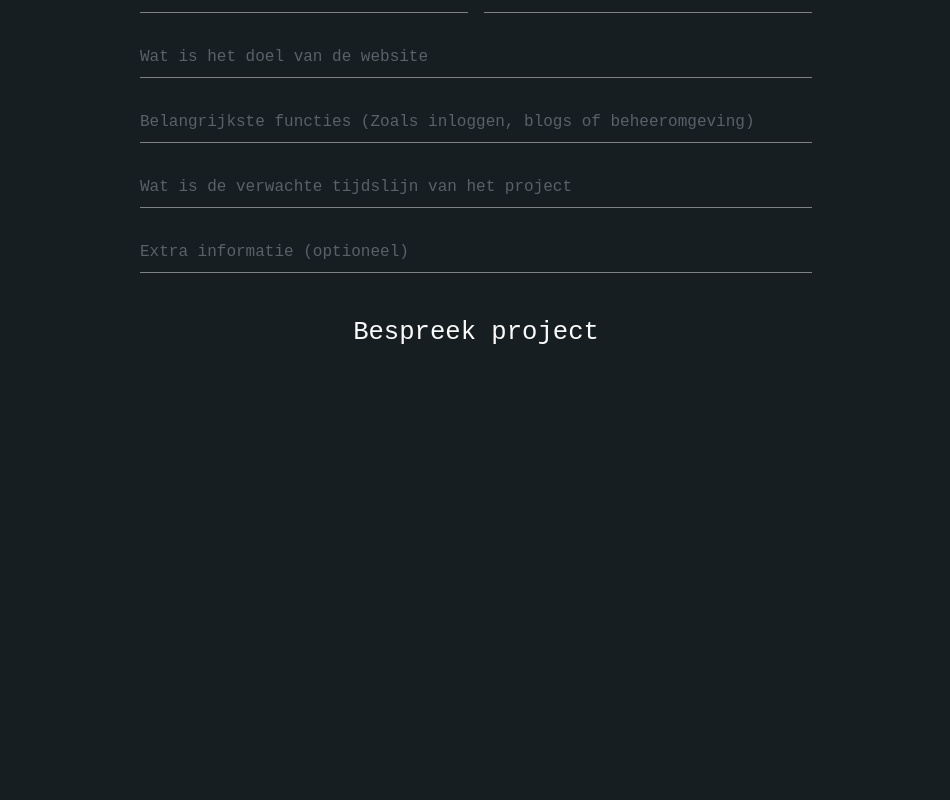
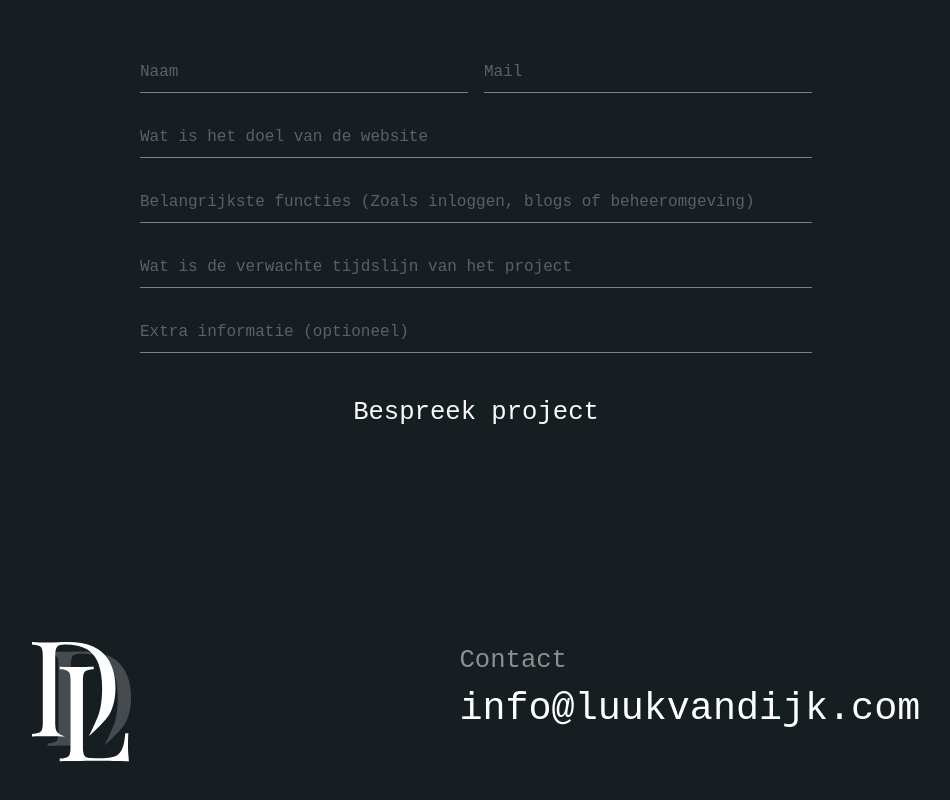
Before and after one commit to Luukvdijk/luukvandijk.com, a Next.js app: page / in a window 1280 px wide. Shown: the part 3357-4157 px from the top of the page, without its empty margins (164-1114 px from the left). Before the commit the page ends 3799 px from the top, so only its background shows below. Built offline with nearby package versions, Linux system fonts and the light colour scheme.

Commit message:
added footer

```diff
--- a/app/components/Contact.tsx
+++ b/app/components/Contact.tsx
@@ -79,7 +79,7 @@ export default function Contact() {
   return (
     <div className="w-full h-fit px-8">
       <h1 className="text-[3vw] w-fit mb-8">Vertel mij over jouw project</h1>
-      <div className="w-full h-[70vh] flex justify-center items-center">
+      <div className="w-full h-[90vh] flex justify-center items-center">
         <form
           className="flex flex-col w-full max-w-2xl h-fit gap-6"
           onSubmit={handleSubmit}
--- /dev/null
+++ b/app/components/Footer.tsx
@@ -0,0 +1,18 @@
+import Image from "next/image";
+import Logo from "../assets/Logo.svg";
+
+const Footer = () => {
+  return (
+    <div className="w-full h-fit flex flex-row justify-around px-8 py-10 text-white">
+      <Image src={Logo} alt="logo" className="h-[15vh] w-auto" />
+      <div className="flex flex-col">
+        <p className="opacity-50 text-[2vw]">Contact</p>
+        <p className="text-[3vw]">
+          <a href="mailto:info@luukvandijk.com">info@luukvandijk.com</a>
+        </p>
+      </div>
+    </div>
+  );
+};
+
+export default Footer;
--- a/app/layout.tsx
+++ b/app/layout.tsx
@@ -1,4 +1,5 @@
 import type { Metadata } from "next";
+import Footer from "./components/Footer";
 import Navbar from "./components/Navbar";
 import "./globals.css";
 
@@ -18,7 +19,9 @@ export default function RootLayout({
         <Navbar />
       </nav>
       <body>{children}</body>
-      <footer></footer>
+      <footer>
+        <Footer />
+      </footer>
     </html>
   );
 }
```
